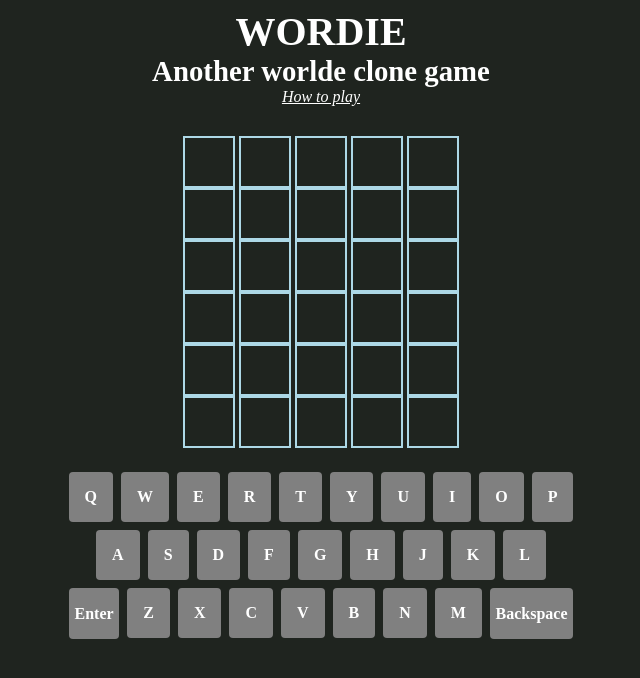
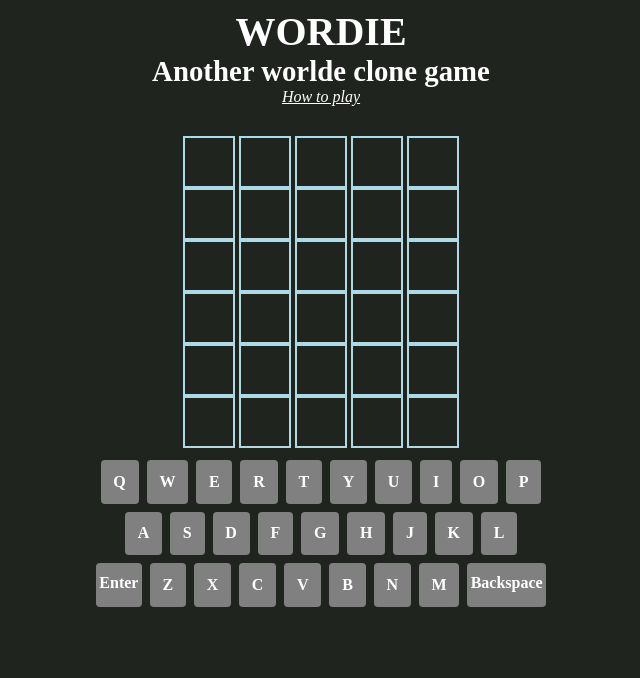
Before and after one commit to dquangxyz/TS-wordiee, a React (Create React App) app: page / in a window 1280 px wide. Shown: the top 678 px of the page, without its empty margins (319-959 px from the left). Built offline with nearby package versions, Linux system fonts and the light colour scheme.

Commit message:
improve overall layout

```diff
--- a/src/App.css
+++ b/src/App.css
@@ -49,4 +49,5 @@ html {
   justify-content: center;
   background-color: rgb(31, 36, 31);
   margin-top: 30px;
+  margin-bottom: 20px;
 }
--- a/src/App.tsx
+++ b/src/App.tsx
@@ -20,6 +20,7 @@ interface globalState {
 function App() {
   // global state
   const board = useSelector((state: globalState) => state.board)
+  const gameover = useSelector((state: globalState) => state.gameover)
 
   // local state
   const [showRule, setShowRule] = useState<boolean>(false)
@@ -30,6 +31,7 @@ function App() {
       <Heading type='h2' text='Another worlde clone game' />
 
       <div onClick={()=> setShowRule(!showRule)} className='how-to-play'>How to play</div>
+
       { showRule && <Instruction/>}
       <div className='board-container'>
         <Board board={board} />
--- a/src/components/Board/Board.css
+++ b/src/components/Board/Board.css
@@ -8,5 +8,4 @@
     display: grid;
     column-gap: 0.25em;
     grid-template-columns: repeat(5, 0fr);
-    margin-bottom: 2em;
 }
--- a/src/components/Keyboard/Key.css
+++ b/src/components/Keyboard/Key.css
@@ -1,6 +1,6 @@
 .letter {
     background-color: grey;
-    padding: 1em;
+    padding: 0.8em;
     color: white;
     font-weight: bold;
     font-size: medium;
--- a/src/components/Keyboard/Keyboard.css
+++ b/src/components/Keyboard/Keyboard.css
@@ -18,6 +18,6 @@
     border-radius: 4px;
     cursor: pointer;
     background-color: grey;
-    padding: 0.35em;
+    padding: 0 0.2em;
     line-height: 2.5em;
 }
```
